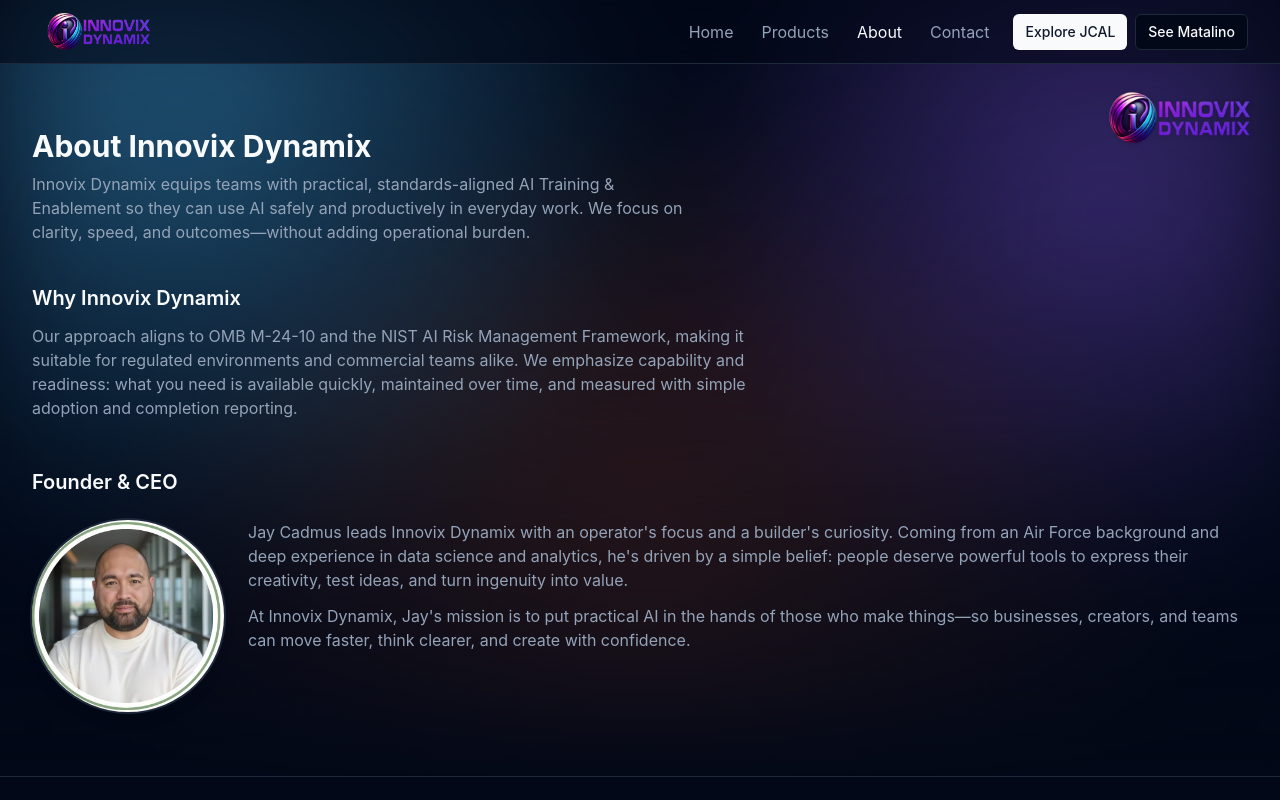
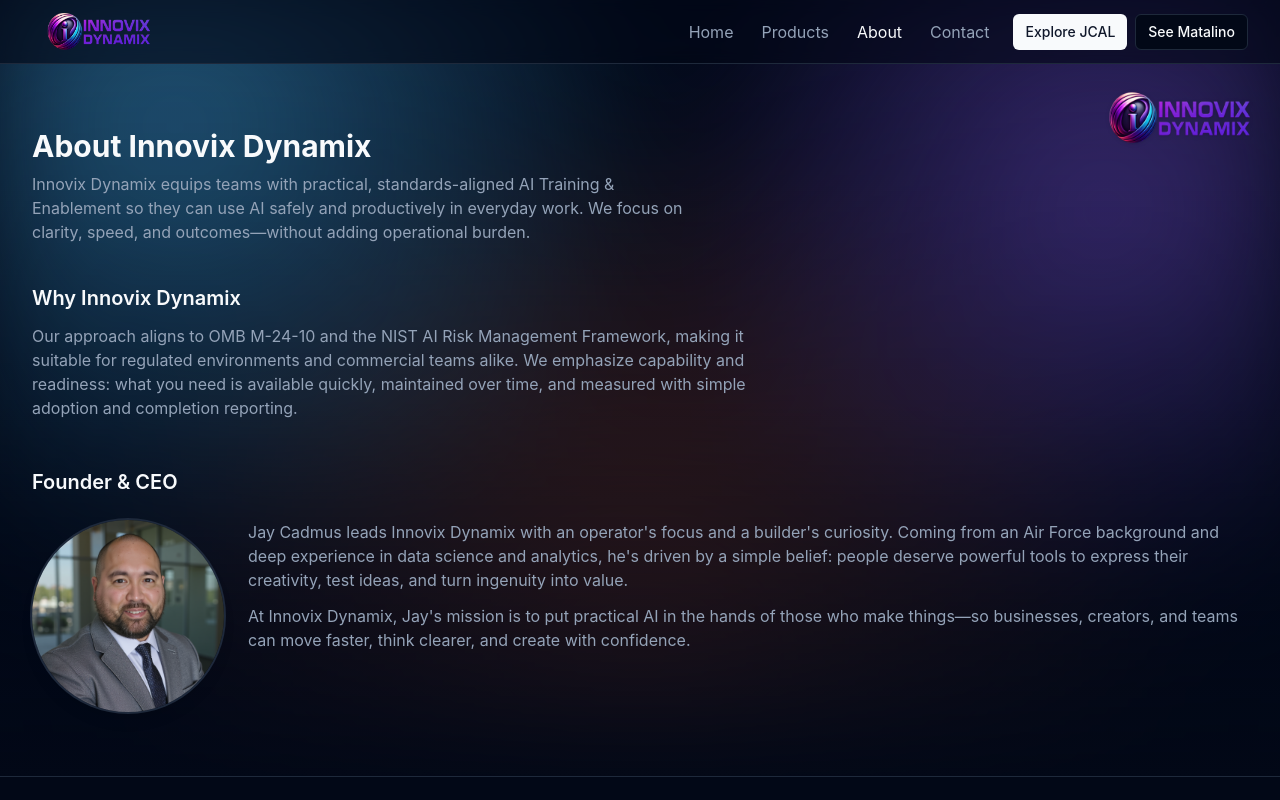
Before and after one commit to innovix-jay/innovixdynamix, a React (Vite) app: page /about in a window 1280 px wide. Shown: the top 800 px of the page. Built offline with nearby package versions, Linux system fonts and the light colour scheme.

Commit message:
Update About page photo

```diff
--- a/src/pages/About.tsx
+++ b/src/pages/About.tsx
@@ -1,5 +1,6 @@
 import React from "react";
 import { Helmet } from "react-helmet-async";
+import ceoPhoto from "@/assets/jay-cadmus-ceo.png";
 
 const About: React.FC = () => {
   const canonical = typeof window !== 'undefined' ? `${window.location.origin}/about` : 'https://www.innovixdynamix.com/about';
@@ -16,7 +17,7 @@ const About: React.FC = () => {
           name: "Jay Cadmus",
           jobTitle: "Founder & CEO",
           worksFor: { "@type": "Organization", name: "Innovix Dynamix LLC" },
-          image: "/lovable-uploads/4156af08-434d-40d8-ad89-db7c42e92674.png",
+          image: ceoPhoto,
         })}</script>
       </Helmet>
       <h1 className="text-3xl font-bold">About Innovix Dynamix</h1>
@@ -33,7 +34,7 @@ const About: React.FC = () => {
         <h2 id="founder-heading" className="text-xl font-semibold">Founder & CEO</h2>
         <div className="mt-6 grid items-start gap-6 md:grid-cols-[auto,1fr]">
           <img
-            src="/lovable-uploads/4156af08-434d-40d8-ad89-db7c42e92674.png"
+            src={ceoPhoto}
             alt="Jay Cadmus, Founder & CEO of Innovix Dynamix"
             className="w-40 h-40 md:w-48 md:h-48 rounded-full object-cover ring-2 ring-border shadow-lg"
             loading="lazy"
```
Also changed, not shown: src/assets/jay-cadmus-ceo.png (added).
